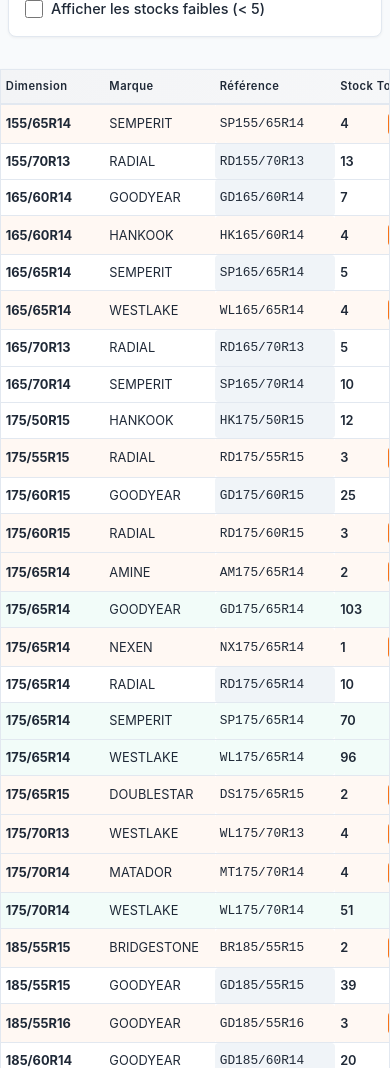
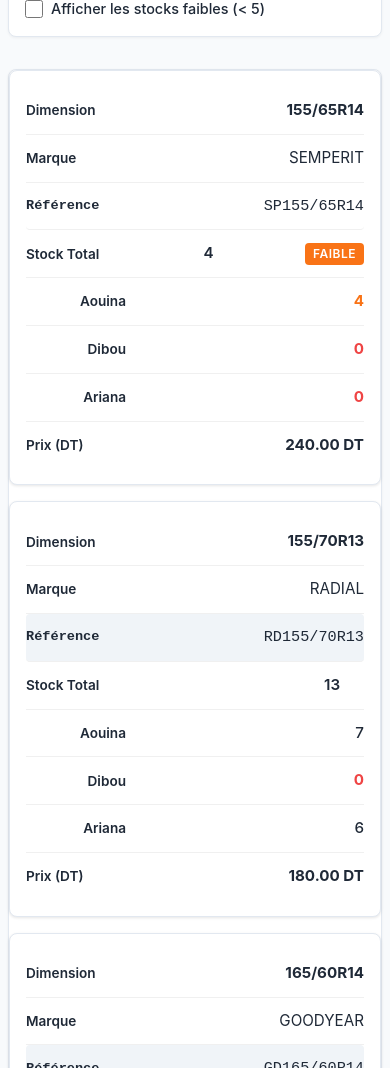
Before and after one commit to jesser-01/speed-pneu, a React (Vite) app: page / in a window 390 px wide. Shown: the part 500-1568 px from the top of the page. Built offline with nearby package versions, Linux system fonts and the light colour scheme; no server answers.

Commit message:
Improve mobile table responsiveness - convert to card-based layout on phones

```diff
--- a/src/components/ProductTable.jsx
+++ b/src/components/ProductTable.jsx
@@ -32,12 +32,12 @@
         <tbody>
           {products.map((product, index) => (
             <tr key={index} className={`row-${getStockStatus(product.stock_total)}`}>
-              <td className="dimension-cell">
+              <td className="dimension-cell" data-label="Dimension">
                 <strong>{product.dimension}</strong>
               </td>
-              <td>{product.marque}</td>
-              <td className="reference-cell">{product.reference}</td>
-              <td className={`stock-total ${getStockStatus(product.stock_total)}`}>
+              <td data-label="Marque">{product.marque}</td>
+              <td className="reference-cell" data-label="Référence">{product.reference}</td>
+              <td className={`stock-total ${getStockStatus(product.stock_total)}`} data-label="Stock Total">
                 <span className="stock-value">{product.stock_total}</span>
                 {getStockBadge(product.stock_total) && (
                   <span className={`badge ${getStockStatus(product.stock_total)}`}>
@@ -45,16 +45,16 @@
                   </span>
                 )}
               </td>
-              <td className={`stock-location ${getStockStatus(product.stock_aouina)}`}>
+              <td className={`stock-location ${getStockStatus(product.stock_aouina)}`} data-label="Aouina">
                 {product.stock_aouina}
               </td>
-              <td className={`stock-location ${getStockStatus(product.stock_dibou)}`}>
+              <td className={`stock-location ${getStockStatus(product.stock_dibou)}`} data-label="Dibou">
                 {product.stock_dibou}
               </td>
-              <td className={`stock-location ${getStockStatus(product.stock_ariana)}`}>
+              <td className={`stock-location ${getStockStatus(product.stock_ariana)}`} data-label="Ariana">
                 {product.stock_ariana}
               </td>
-              <td className="price-cell">
+              <td className="price-cell" data-label="Prix (DT)">
                 <strong>{product.prix.toFixed(2)} DT</strong>
               </td>
             </tr>
--- a/src/styles/ProductTable.css
+++ b/src/styles/ProductTable.css
@@ -158,55 +158,217 @@
 
 @media (max-width: 768px) {
   .table-wrapper {
-    border-radius: 4px;
-    overflow-x: auto;
-    -webkit-overflow-scrolling: touch;
+    overflow-x: visible;
+    overflow-y: visible;
   }
 
   .products-table {
-    table-layout: auto;
-    min-width: 1100px;
+    display: block;
+    min-width: auto;
   }
 
-  .products-table th,
-  .products-table td {
-    padding: 0.6rem 0.4rem;
-    font-size: 0.85rem;
-    min-width: 75px !important;
+  .products-table thead {
+    display: none;
   }
 
-  .products-table th {
-    font-size: 0.75rem;
-    text-transform: capitalize;
+  .products-table tbody {
+    display: flex;
+    flex-direction: column;
+    gap: 1rem;
+  }
+
+  .products-table tbody tr {
+    display: grid;
+    grid-template-columns: 1fr;
+    border: 1px solid var(--border-color);
+    border-radius: 8px;
+    padding: 1rem;
+    background: white;
+    box-shadow: 0 1px 3px rgba(0, 0, 0, 0.1);
+  }
+
+  .products-table td {
+    display: grid;
+    grid-template-columns: 110px 1fr;
+    gap: 1rem;
+    align-items: center;
+    padding: 0.75rem 0;
+    font-size: 0.95rem;
+    white-space: normal;
+    border-bottom: none;
+    min-width: auto;
+    border-bottom: 1px solid #f0f0f0;
+  }
+
+  .products-table td:last-child {
+    border-bottom: none;
+  }
+
+  .products-table td::before {
+    content: attr(data-label);
+    font-weight: 600;
+    color: var(--text-dark);
+    font-size: 0.85rem;
   }
 
   .dimension-cell {
+    color: var(--text-dark);
+  }
+
+  .price-cell {
+    font-weight: 600;
+    color: var(--primary-color);
+  }
+
+  .reference-cell {
+    font-family: 'Courier New', monospace;
+    font-size: 0.85rem;
+    color: var(--secondary-color);
+    background-color: #f0f4f8;
+    padding: 0.5rem 0.75rem;
+    border-radius: 4px;
+  }
+
+  .stock-total {
+    font-weight: 600;
+    display: flex;
+    align-items: center;
+    gap: 0.5rem;
+  }
+
+  .stock-location {
+    font-weight: 500;
+    display: flex;
+    align-items: center;
+    gap: 0.5rem;
+  }
+
+  .row-out-of-stock td {
+    background-color: transparent;
+  }
+
+  .row-low-stock td {
+    background-color: transparent;
+  }
+
+  .row-high-stock td {
+    background-color: transparent;
+  }
+
+  .row-out-of-stock {
+    border-left: 4px solid var(--danger-color);
+  }
+
+  .row-low-stock {
+    border-left: 4px solid var(--warning-color);
+  }
+
+  .row-high-stock {
+    border-left: 4px solid var(--success-color);
+  }
+}
+
+@media (max-width: 768px) {
+  .table-wrapper {
+    overflow-x: visible;
+    overflow-y: visible;
+  }
+
+  .products-table {
+    display: block;
+    border-collapse: separate;
+    border-spacing: 0 1rem;
+    min-width: auto;
+  }
+
+  .products-table thead {
+    display: none;
+  }
+
+  .products-table tbody {
+    display: flex;
+    flex-direction: column;
+    gap: 1rem;
+  }
+
+  .products-table tbody tr {
+    display: flex;
+    flex-direction: column;
+    border: 1px solid var(--border-color);
+    border-radius: 8px;
+    padding: 1rem;
+    background: white;
+    box-shadow: 0 1px 3px rgba(0, 0, 0, 0.1);
+  }
+
+  .products-table td {
+    display: flex;
+    justify-content: space-between;
+    align-items: center;
+    padding: 0.75rem 0;
+    font-size: 0.95rem;
+    white-space: normal;
+    border-bottom: 1px solid #f0f0f0;
+    min-width: auto;
+  }
+
+  .products-table td:last-child {
+    border-bottom: none;
+  }
+
+  .products-table td::before {
+    content: attr(data-label);
+    font-weight: 600;
+    color: var(--text-dark);
+    margin-right: 1rem;
     min-width: 100px;
   }
 
-  .reference-cell {
-    font-size: 0.75rem;
-    padding: 0.3rem 0.5rem;
+  .dimension-cell::before { content: "Dimension"; }
+  .dimension-cell + td::before { content: "Marque"; }
+  .reference-cell::before { content: "Référence"; }
+  .stock-total::before { content: "Stock Total"; }
+
+  .stock-location {
+    text-align: right;
+  }
+
+  .stock-location:nth-of-type(5)::before { content: "Aouina"; }
+  .stock-location:nth-of-type(6)::before { content: "Dibou"; }
+  .stock-location:nth-of-type(7)::before { content: "Ariana"; }
+
+  .price-cell::before { content: "Prix (DT)"; }
+
+  .dimension-cell {
+    color: var(--text-dark);
+  }
+
+  .price-cell strong {
+    display: block;
+    text-align: right;
+  }
+
+  .row-out-of-stock td {
+    background-color: transparent;
+  }
+
+  .row-low-stock td {
+    background-color: transparent;
+  }
+
+  .row-high-stock td {
+    background-color: transparent;
+  }
+
+  .row-out-of-stock {
+    border-left: 4px solid var(--danger-color);
+  }
+
+  .row-low-stock {
+    border-left: 4px solid var(--warning-color);
+  }
+
+  .row-high-stock {
+    border-left: 4px solid var(--success-color);
   }
 }
-
-@media (max-width: 480px) {
-  .table-wrapper {
-    border-radius: 0;
-    margin: 0 -0.5rem;
-  }
-
-  .products-table {
-    min-width: 800px;
-  }
-
-  .products-table th,
-  .products-table td {
-    padding: 0.5rem 0.3rem;
-    font-size: 0.8rem;
-  }
-
-  .products-table th {
-    font-size: 0.7rem;
-  }
-}
```
